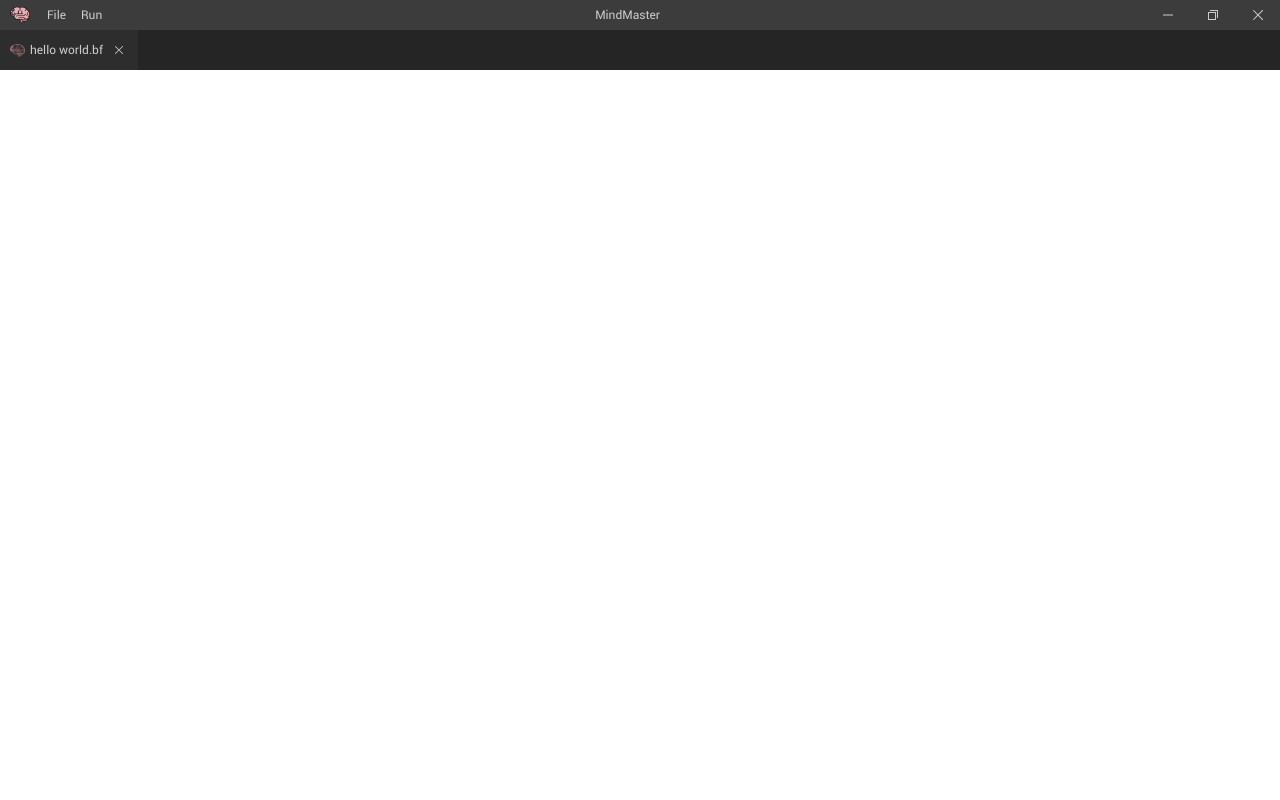
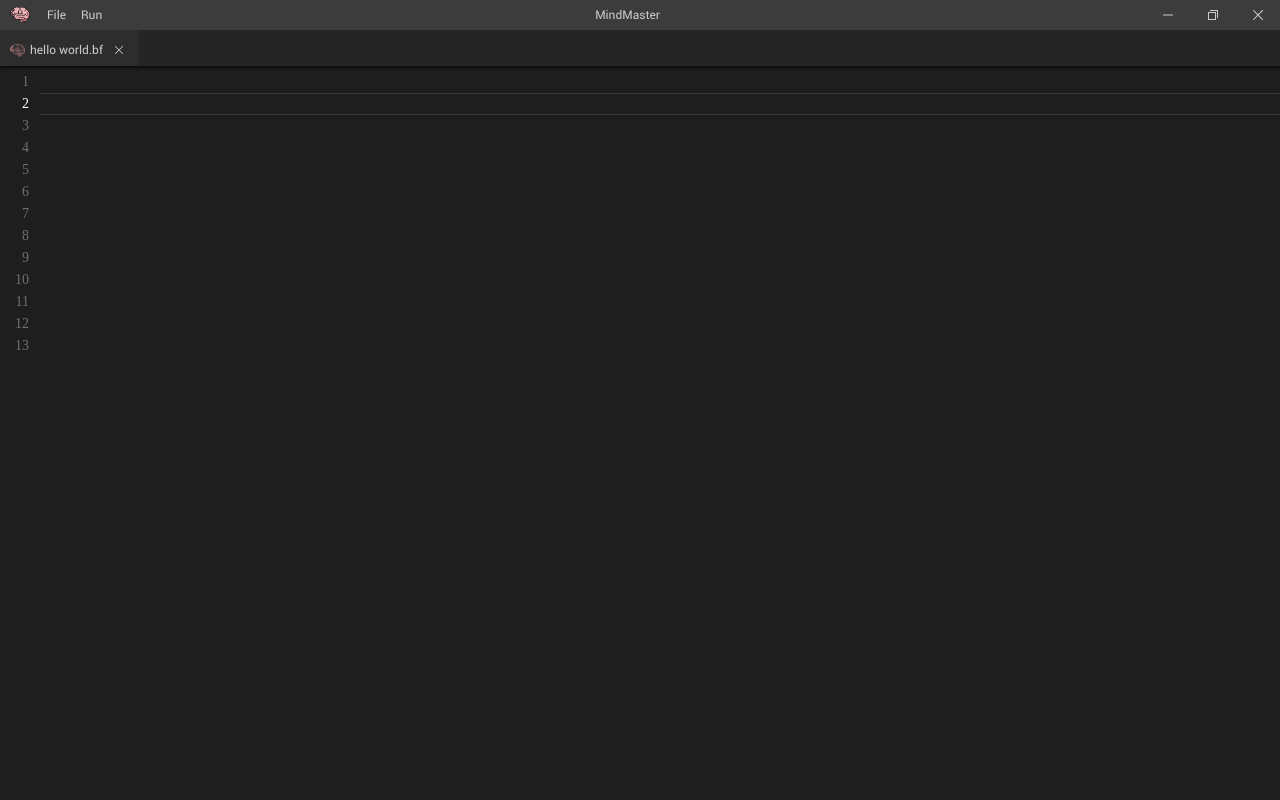
Before and after one commit to MahmoodJamshidian/MindMaster, a Python web app: template templates/index.html in a window 1280 px wide. Run offline with Jinja, Linux system fonts and the light colour scheme; the template is opened without the code that fills it, so the values that code supplies are empty; some web fonts are replaced.

Commit message:
editor page added

```diff
--- a/static/css/global.css
+++ b/static/css/global.css
@@ -16,6 +16,11 @@
 }
 
 @font-face {
+    font-family: CascadiaCode;
+    src: url(/static/font/CascadiaCode.ttf);
+}
+
+@font-face {
     font-family: Roboto-Regular;
     src: url(/static/font/Roboto-Regular.ttf);
 }
@@ -25,9 +30,14 @@
     padding: 0;
     font-family: Roboto-Regular;
     user-select: none;
+    z-index: 0;
 }
 .main{
     width: 100%;
+    height: 100%;
+    display: flex;
+    flex-direction: column;
+    flex-wrap: nowrap;
 }
 
 .main >*{
@@ -39,7 +49,7 @@
     background-color: #3C3C3C;
     display: flex;
     align-items: stretch;
-    z-index: 1;
+    z-index: 9;
 }
 
 .top-bar *{
@@ -253,6 +263,9 @@ img {
     position: relative;
     display: flex;
     overflow-x: auto;
+    overflow-y: hidden;
+    box-shadow: 0px 1px 4px black;
+    z-index: 2;
 }
 
 .tab-bar .tab{
@@ -284,3 +297,69 @@ img {
 .tab-bar .tab.selected .title{
     color: var(--t9);
 }
+
+.editor{
+    background-color: #1E1E1E;
+    position: relative;
+    height: 100%;
+    z-index: 1;
+    padding-top: 5px;
+}
+
+.editor .window{
+    width: 100%;
+    height: max-content;
+    position: relative;
+    display: flex;
+    flex-direction: row;
+    flex-wrap: nowrap;
+}
+
+.editor .window .numbers{
+    padding: 0px 10px 0px 15px;
+    margin-top: -1px;
+}
+
+.editor .window .numbers .line, .editor .window .code .line{
+    margin: 2px 0px;
+}
+
+.editor .window .numbers .line{
+    color: var(--t5);
+    font-family: CascadiaCode;
+    font-size: 14px;
+    padding: 2px 0px;
+    direction: rtl;
+}
+
+.editor .window .numbers .line.selected{
+    color: var(--t9);
+}
+
+.editor .window .code{
+    height: 100%;
+    width: 100%;
+}
+
+.editor .window .code .line{
+    font-family: CascadiaCode;
+    display: block;
+    border: none;
+    color: white;
+    background-color: #00000000;
+    overflow: auto;
+    outline: none;
+    font-size: 15px;
+    min-width: 100%;
+    overflow-x: visible;
+    width: max-content;
+    -webkit-appearance: none;
+    appearance: none;
+    height: 22px;
+    margin: 0;
+}
+
+.editor .window .code .line.selected{
+    border-top: 1px solid var(--t2);
+    border-bottom: 1px solid var(--t2);
+}
--- a/templates/index.html
+++ b/templates/index.html
@@ -68,6 +68,40 @@
                 <div class="title">hello world.bf</div>
                 <div class="close-win-btn btn" id="close_btn">
                     <img src="/static/img/close.svg">
+                </div>
+            </div>
+        </div>
+        <div class="editor">
+            <div class="window">
+                <div class="numbers">
+                    <div class="line">1</div>
+                    <div class="line selected">2</div>
+                    <div class="line">3</div>
+                    <div class="line">4</div>
+                    <div class="line">5</div>
+                    <div class="line">6</div>
+                    <div class="line">7</div>
+                    <div class="line">8</div>
+                    <div class="line">9</div>
+                    <div class="line">10</div>
+                    <div class="line">11</div>
+                    <div class="line">12</div>
+                    <div class="line">13</div>
+                </div>
+                <div class="code">
+                    <input type="text" class="line">
+                    <input type="text" class="line selected">
+                    <input type="text" class="line">
+                    <input type="text" class="line">
+                    <input type="text" class="line">
+                    <input type="text" class="line">
+                    <input type="text" class="line">
+                    <input type="text" class="line">
+                    <input type="text" class="line">
+                    <input type="text" class="line">
+                    <input type="text" class="line">
+                    <input type="text" class="line">
+                    <input type="text" class="line">
                 </div>
             </div>
         </div>
```
